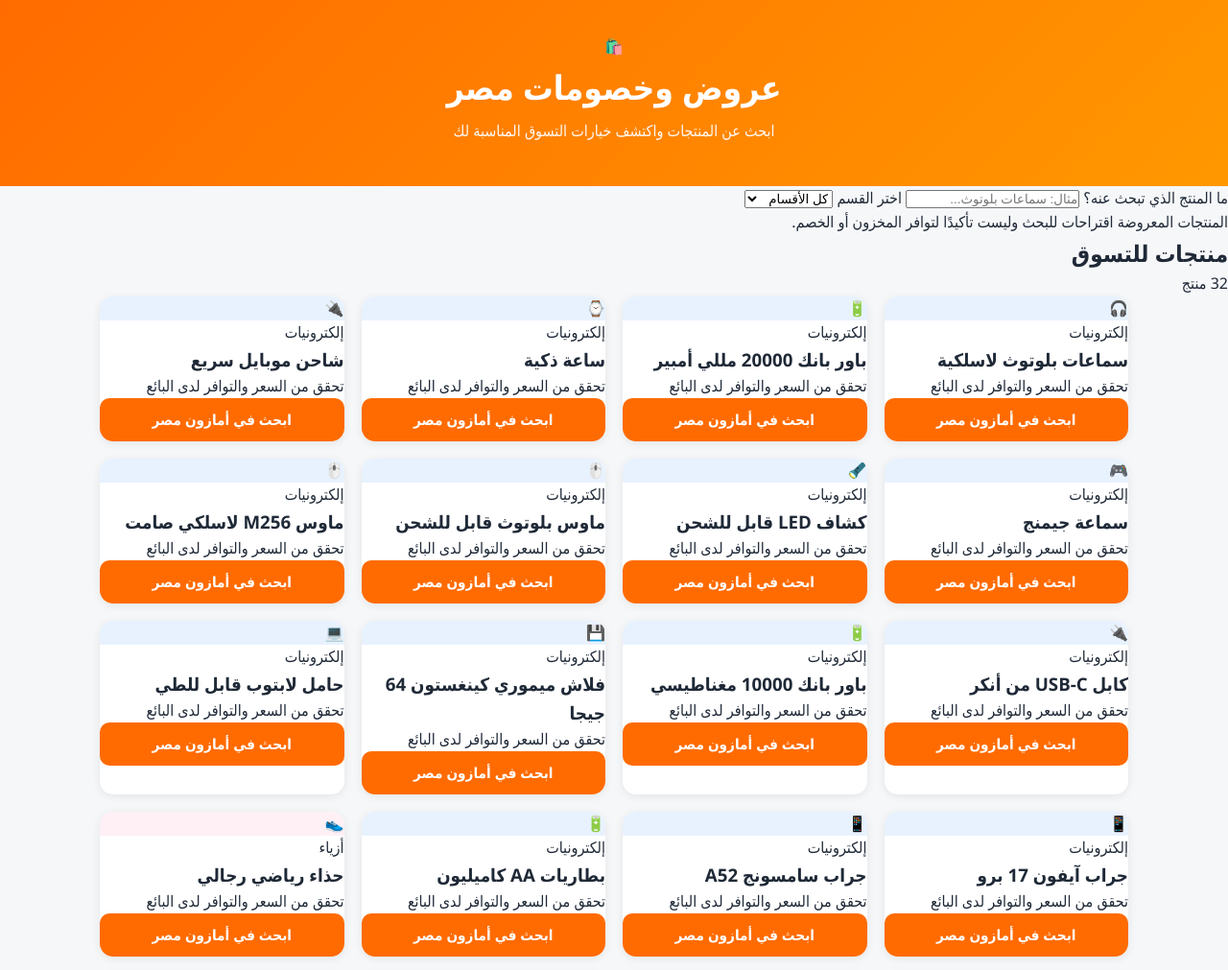
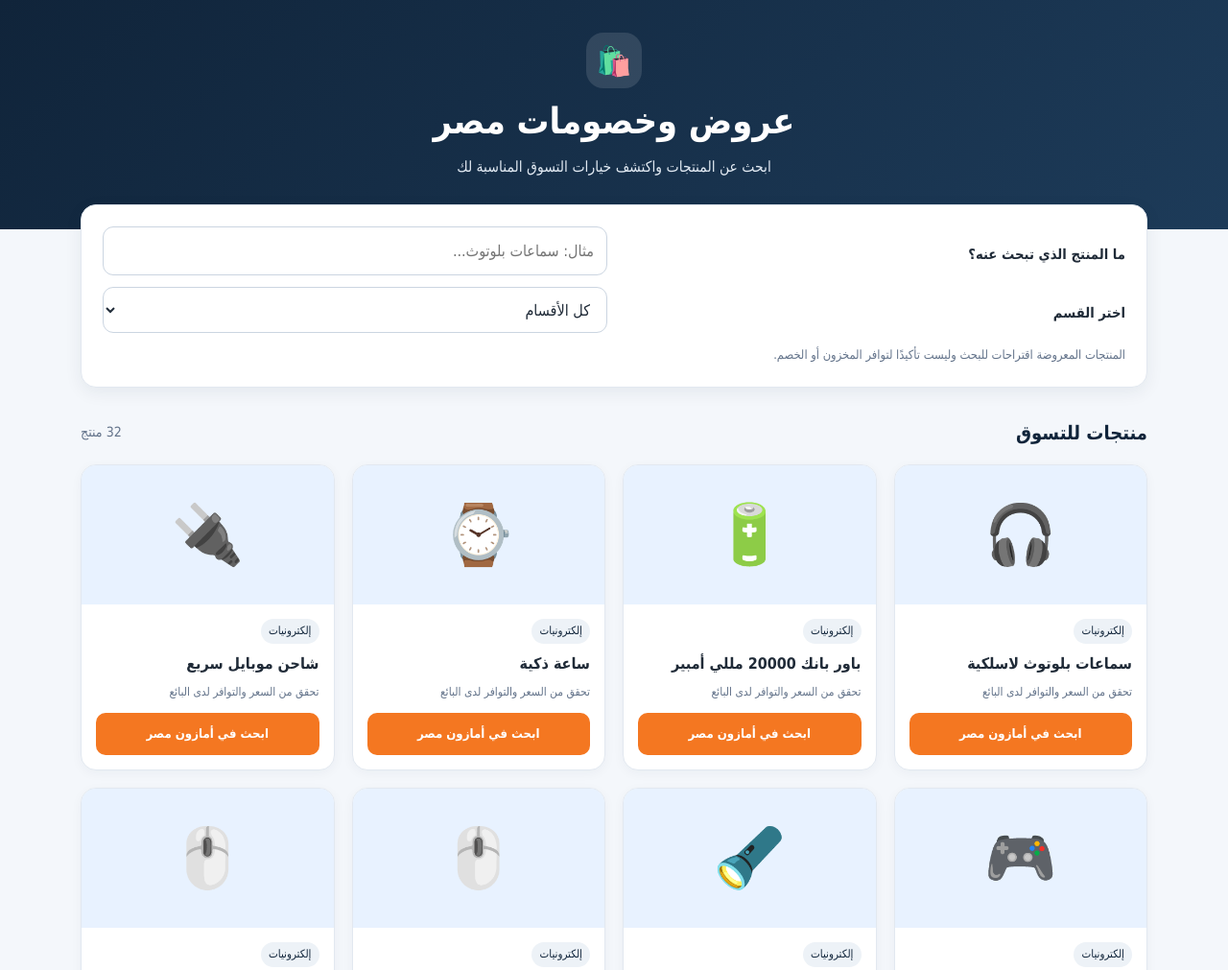
Before and after one commit to ashraflx71/deals-ega, a plain HTML site: page index.html in a window 1280 px wide. Shown: the top 1011 px of the page at 96% size. Drawn offline with Linux system fonts and the light colour scheme.

Commit message:
Refactor CSS styles and variables
Updated CSS variables and styles for improved design consistency and responsiveness.

```diff
--- a/style.css
+++ b/style.css
@@ -1,119 +1,332 @@
+
 :root {
-  --main: #ff6b00;
-  --main-dark: #e65100;
-  --bg: #f6f7f9;
-  --card: #ffffff;
-  --text: #1f2937;
-  --muted: #6b7280;
+  --navy: #10243a;
+  --navy-light: #1d3b59;
+  --orange: #f47721;
+  --orange-dark: #d95d0c;
+  --background: #f4f7fb;
+  --surface: #ffffff;
+  --text: #202b38;
+  --muted: #64748b;
+  --border: #e2e8f0;
+  --radius: 16px;
+  --shadow: 0 5px 18px rgba(16, 36, 58, 0.07);
 }
 
-* { box-sizing: border-box; margin: 0; padding: 0; }
+* {
+  box-sizing: border-box;
+}
+
+html {
+  -webkit-text-size-adjust: 100%;
+  scroll-behavior: smooth;
+}
 
 body {
-  font-family: "Segoe UI", Tahoma, Arial, sans-serif;
-  background: var(--bg);
+  margin: 0;
+  font-family: Tahoma, Arial, sans-serif;
+  background: var(--background);
   color: var(--text);
+  line-height: 1.7;
+}
+
+button,
+input,
+select {
+  font: inherit;
+}
+
+.site-header {
+  color: #fff;
+  background: linear-gradient(135deg, var(--navy), var(--navy-light));
+  padding: 34px 16px 52px;
+  text-align: center;
+}
+
+.header-inner {
+  max-width: 900px;
+  margin: 0 auto;
+}
+
+.brand-mark {
+  display: inline-flex;
+  align-items: center;
+  justify-content: center;
+  width: 58px;
+  height: 58px;
+  margin-bottom: 8px;
+  border-radius: 18px;
+  background: rgba(255, 255, 255, 0.12);
+  font-size: 30px;
+}
+
+.site-header h1 {
+  margin: 0 0 8px;
+  font-size: clamp(1.5rem, 5vw, 2.35rem);
+  line-height: 1.4;
+}
+
+.site-header p {
+  max-width: 600px;
+  margin: 0 auto;
+  color: #e2eaf3;
+  font-size: 0.97rem;
+}
+
+main {
+  width: 100%;
+  max-width: 1160px;
+  margin: 0 auto;
+}
+
+.search-panel {
+  position: relative;
+  margin: -26px 14px 30px;
+  padding: 20px;
+  background: var(--surface);
+  border: 1px solid var(--border);
+  border-radius: var(--radius);
+  box-shadow: var(--shadow);
+}
+
+.search-panel label {
+  display: block;
+  margin: 0 0 7px;
+  font-weight: 700;
+  font-size: 0.92rem;
+}
+
+.search-panel input,
+.search-panel select {
+  display: block;
+  width: 100%;
+  min-height: 48px;
+  margin-bottom: 15px;
+  padding: 11px 13px;
+  border: 1px solid #cbd5e1;
+  border-radius: 11px;
+  background: #fff;
+  color: var(--text);
+}
+
+.search-panel input:focus,
+.search-panel select:focus {
+  outline: 3px solid rgba(244, 119, 33, 0.2);
+  border-color: var(--orange);
+}
+
+.search-note {
+  margin: 0;
+  color: var(--muted);
+  font-size: 0.8rem;
+}
+
+.results-section {
+  padding: 0 14px 34px;
+}
+
+.results-heading {
+  display: flex;
+  align-items: center;
+  justify-content: space-between;
+  flex-wrap: wrap;
+  gap: 8px;
+  margin-bottom: 16px;
+}
+
+.results-heading h2 {
+  margin: 0;
+  color: var(--navy);
+  font-size: 1.25rem;
+}
+
+#result-count {
+  color: var(--muted);
+  font-size: 0.88rem;
+}
+
+.grid {
+  display: grid;
+  grid-template-columns: repeat(2, minmax(0, 1fr));
+  gap: 12px;
+}
+
+.card {
+  display: flex;
+  min-width: 0;
+  flex-direction: column;
+  overflow: hidden;
+  border: 1px solid var(--border);
+  border-radius: var(--radius);
+  background: var(--surface);
+  box-shadow: 0 3px 12px rgba(16, 36, 58, 0.045);
+}
+
+.product-visual {
+  display: flex;
+  min-height: 112px;
+  align-items: center;
+  justify-content: center;
+  font-size: 3.2rem;
+}
+
+.product-body {
+  display: flex;
+  flex: 1;
+  flex-direction: column;
+  align-items: stretch;
+  gap: 8px;
+  padding: 12px;
+}
+
+.category-label {
+  align-self: flex-start;
+  padding: 3px 8px;
+  border-radius: 20px;
+  background: #edf2f7;
+  color: var(--navy);
+  font-size: 0.72rem;
+}
+
+.product-body h3 {
+  margin: 0;
+  font-size: 0.9rem;
+  line-height: 1.6;
+  overflow-wrap: anywhere;
+}
+
+.product-note {
+  margin: 0 0 4px;
+  color: var(--muted);
+  font-size: 0.75rem;
   line-height: 1.6;
 }
 
-header {
-  background: linear-gradient(135deg, #ff6b00, #ff9800);
+.btn {
+  display: flex;
+  min-height: 44px;
+  align-items: center;
+  justify-content: center;
+  margin-top: auto;
+  padding: 9px 8px;
+  border-radius: 10px;
+  background: var(--orange);
   color: #fff;
   text-align: center;
-  padding: 36px 16px 44px;
-}
-header h1 { font-size: 1.8rem; margin-bottom: 6px; }
-header p { opacity: .95; font-size: 1rem; }
-
-.controls {
-  display: flex;
-  gap: 10px;
-  max-width: 900px;
-  margin: -24px auto 20px;
-  padding: 0 14px;
-  position: relative;
-}
-.controls input, .controls select {
-  padding: 14px 16px;
-  border: none;
-  border-radius: 12px;
-  font-size: 1rem;
-  font-family: inherit;
-  background: #fff;
-  box-shadow: 0 4px 14px rgba(0,0,0,.12);
-}
-.controls input { flex: 1; min-width: 0; }
-.controls select { width: 130px; }
-
-.grid {
-  display: grid;
-  grid-template-columns: repeat(2, 1fr);
-  gap: 14px;
-  max-width: 1100px;
-  margin: 0 auto;
-  padding: 0 14px 30px;
+  text-decoration: none;
+  font-size: 0.82rem;
+  font-weight: 700;
+  line-height: 1.5;
+  transition: background 0.2s ease;
 }
 
-.card {
-  background: var(--card);
-  border-radius: 14px;
-  overflow: hidden;
-  box-shadow: 0 2px 10px rgba(0,0,0,.08);
-  display: flex;
-  flex-direction: column;
-  transition: transform .2s, box-shadow .2s;
-}
-.card:hover {
-  transform: translateY(-4px);
-  box-shadow: 0 8px 20px rgba(0,0,0,.14);
+.btn:hover,
+.btn:focus-visible {
+  background: var(--orange-dark);
 }
 
-.body {
-  padding: 12px;
-  display: flex;
-  flex-direction: column;
-  gap: 8px;
-  flex: 1;
-}
-.body h3 {
-  font-size: .95rem;
-  line-height: 1.5;
-  min-height: 2.9em;
-}
-.store {
-  font-size: .8rem;
-  color: var(--muted);
+.btn:focus-visible {
+  outline: 3px solid var(--navy);
+  outline-offset: 2px;
 }
 
-.btn {
-  margin-top: auto;
-  display: block;
+.empty-state {
+  grid-column: 1 / -1;
+  margin: 0;
+  padding: 26px 16px;
+  border: 1px dashed #cbd5e1;
+  border-radius: var(--radius);
+  background: #fff;
+  color: var(--muted);
   text-align: center;
-  background: var(--main);
-  color: #fff;
-  text-decoration: none;
-  padding: 10px;
-  border-radius: 10px;
-  font-weight: bold;
-  font-size: .95rem;
-  transition: background .2s;
 }
-.btn:hover { background: var(--main-dark); }
 
 footer {
+  padding: 26px 16px;
+  border-top: 1px solid var(--border);
+  background: #fff;
+  color: var(--muted);
   text-align: center;
-  padding: 24px 16px;
-  font-size: .8rem;
-  color: var(--muted);
-  border-top: 1px solid #e5e7eb;
-  background: #fff;
+  font-size: 0.82rem;
 }
-footer p + p { margin-top: 6px; }
 
-@media (min-width: 700px) {
-  .grid { grid-template-columns: repeat(3, 1fr); gap: 18px; }
-  header h1 { font-size: 2.2rem; }
+footer p {
+  max-width: 760px;
+  margin: 0 auto 8px;
 }
-@media (min-width: 1000px) {
-  .grid { grid-template-columns: repeat(4, 1fr); }
+
+footer .disclosure {
+  color: var(--navy);
+  font-weight: 700;
 }
+
+@media (min-width: 600px) {
+  .search-panel {
+    display: grid;
+    grid-template-columns: 1fr 1fr;
+    align-items: center;
+    column-gap: 14px;
+    margin-right: 24px;
+    margin-left: 24px;
+    padding: 22px;
+  }
+
+  .search-panel label {
+    margin-bottom: 7px;
+  }
+
+  .search-panel input,
+  .search-panel select {
+    margin-bottom: 12px;
+  }
+
+  .search-note {
+    grid-column: 1 / -1;
+  }
+
+  .results-section {
+    padding-right: 24px;
+    padding-left: 24px;
+  }
+
+  .grid {
+    grid-template-columns: repeat(3, minmax(0, 1fr));
+    gap: 18px;
+  }
+
+  .product-visual {
+    min-height: 145px;
+    font-size: 3.8rem;
+  }
+
+  .product-body {
+    padding: 15px;
+  }
+
+  .product-body h3 {
+    font-size: 1rem;
+  }
+}
+
+@media (min-width: 950px) {
+  .grid {
+    grid-template-columns: repeat(4, minmax(0, 1fr));
+  }
+
+  .search-panel {
+    margin-right: 24px;
+    margin-left: 24px;
+  }
+}
+
+@media (prefers-reduced-motion: reduce) {
+  html {
+    scroll-behavior: auto;
+  }
+
+  *,
+  *::before,
+  *::after {
+    transition-duration: 0.01ms !important;
+  }
+}
```
